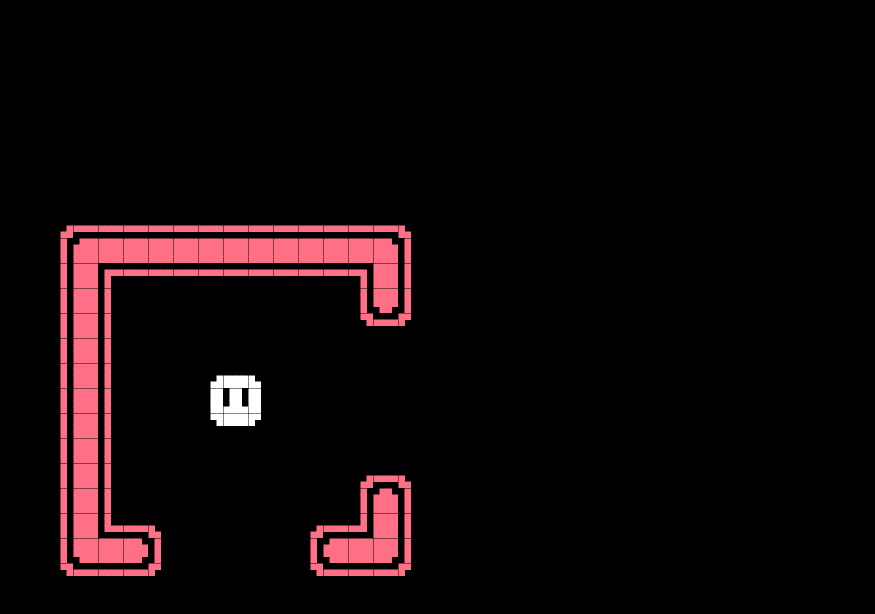
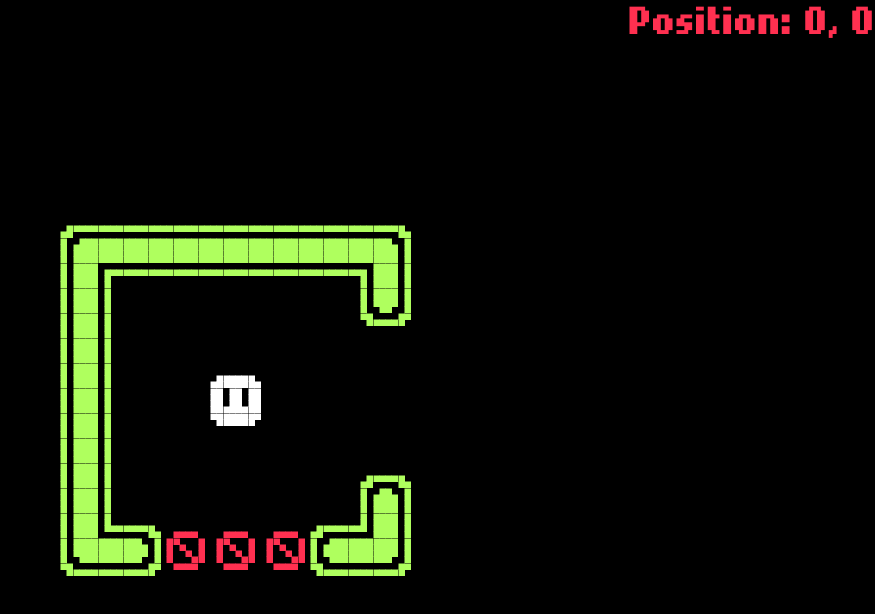
Before and after one commit to devsai9/malgo, a plain HTML site: page game/game.html in a window 1280 px wide. Shown: the whole page, without its empty margins (405-1280 px from the left). Drawn offline with Linux system fonts and the light colour scheme.

Commit message:
Added text

```diff
--- a/fonts/font_loader.css
+++ b/fonts/font_loader.css
@@ -1,5 +1,5 @@
 @font-face {
-    font-family: 'Nokia Phone';
+    font-family: 'NokiaPhone';
     src: url('nokiafc22.ttf') format('truetype');
     font-weight: normal;
     font-style: normal;
--- a/game/board.js
+++ b/game/board.js
@@ -63,7 +63,7 @@ export function getCell(direction) {
         }
 
         numCellsGenerated++;
-        return;
+        return newTile;
     }
 
     // Checking
@@ -89,7 +89,7 @@ export function getCell(direction) {
 
     // Procedural generation
     openings.forEach(opening => {
-        if (Math.random() < 0.5) {
+        if (Math.random() < 0.8) {
             newTile[opening] = true;
         }
     });
--- a/game/cell.js
+++ b/game/cell.js
@@ -106,6 +106,7 @@ export function movePlayer(dir) {
 
     if(xn > 3 || xn < -3 || yn > 3 || yn < -3) {
         const cellNew = Board.getCell(dir);
+        console.log(cellNew)
         loadCell(cellNew);
         if(dir === 0) pos.x = -3;
         else if(dir === 1) pos.y = 3;
--- a/game/game.html
+++ b/game/game.html
@@ -8,6 +8,7 @@
     <link rel="stylesheet" href="style.css">
 </head>
 <body>
+    <div style="font-family: 'NokiaPhone';"></div>
     <script src="script.js" type="module"></script>
 </body>
 </html>
--- a/game/graphics.js
+++ b/game/graphics.js
@@ -36,8 +36,7 @@ function scaleLen(l) {
 function transPos(x, y) {
     const w = dimensions.w;
     const h = dimensions.h;
-    const ratio = w / h;
-    if(ratio > 1) {
+    if(w > h) {
         // Too wide
         const offset = (w - h) * 0.5;
         const scale = h / resolution;
@@ -45,14 +44,17 @@ function transPos(x, y) {
     }
     else {
         // Too tall
-        const offset = (w - h) * 0.5;
-        const scale = h / resolution;
-        return [ (x * scale + offset) * dp, y * scale * dp ];
+        const offset = (h - w) * 0.5;
+        const scale = w / resolution;
+        console.log(`${offset}, ${scale}`);
+        return [ x * scale * dp, (y * scale + offset) * dp ];
     }
 }
 
-function sanitize(x) {
-    return Math.round(x) + 0.5;
+window.transPos = transPos;
+
+function sanitize(v) {
+    return Math.round(v) + 0.5;
 }
 
 function rotate(tile, dir) {
@@ -76,9 +78,10 @@ function rotate(tile, dir) {
 //window.addEventListener("resize", onResize);
 
 const displaySettings = {
-    block: "#ff7086",
+    block: "#afff5e",
     text: "#6ef8ff",
-    player: "#ffffff"
+    player: "#ffffff",
+    cone: "#ff3050"//"#ff7086"// "#ffb74a"
 };
 
 export function setDisplay(setting, value) {
@@ -112,4 +115,14 @@ export function clear(color) {
     ctx.fillRect(0, 0, canvas.width, canvas.height);
 }
 
+export function drawText(x, y, str, channel) {
+    const [ px, py ] = transPos(x, y);
+    const f = sanitize;
+    ctx.fillStyle = getDisplay(channel);
+    ctx.font = `100 ${scaleLen(5)}px NokiaPhone`;
+    ctx.textAlign = "left";
+    ctx.textBaseline = "top";
+    ctx.fillText(str, f(px), f(py));
+}
+
 //drawBlock(0, 0, 1, 0, "block");
--- a/game/script.js
+++ b/game/script.js
@@ -5,6 +5,17 @@ import * as Board from "./board.js";
 Graphics.clear();
 Cell.loadCell(Board.getInitial());
 Cell.drawCell();
+
+Graphics.drawBlock(-1, 3, 0, 5, "cone");
+Graphics.drawBlock(0, 3, 0, 5, "cone");
+Graphics.drawBlock(1, 3, 0, 5, "cone");
+
+const font = new FontFace("NokiaPhone", "url(../fonts/nokiafc22.ttf)");
+font.load().then((font) => {
+    document.fonts.add(font);
+    console.log("yes");
+    Graphics.drawText(127, 1, "Position: 0, 0", "cone");
+});
 
 
 document.body.addEventListener("keydown", (e) => {
--- a/game/style.css
+++ b/game/style.css
@@ -1,5 +1,5 @@
 * {
-    font-family: 'Nokia Phone', monospace;
+    font-family: 'NokiaPhone', monospace;
 }
 
 html, body {
--- a/game/tileset.js
+++ b/game/tileset.js
@@ -48,7 +48,27 @@ const _tiles = [
         1, 1, 1, 1, 1, 1, 1, 1,
         1, 1, 1, 1, 1, 1, 1, 1,
         0, 1, 1, 1, 1, 1, 1, 0,
-    ]
+    ],
+    // [
+    //     0, 0, 0, 0, 0, 0, 0, 0,
+    //     0, 0, 0, 0, 0, 0, 0, 0,
+    //     0, 0, 0, 1, 1, 0, 0, 0,
+    //     0, 0, 0, 1, 1, 0, 0, 0,
+    //     0, 0, 1, 0, 0, 1, 0, 0,
+    //     0, 0, 1, 1, 1, 1, 0, 0,
+    //     0, 0, 1, 0, 0, 1, 0, 0,
+    //     0, 1, 1, 1, 1, 1, 1, 0,
+    // ]
+    [
+        0, 0, 0, 0, 0, 0, 0, 0,
+        0, 0, 1, 1, 1, 1, 0, 0,
+        0, 1, 1, 0, 0, 0, 1, 0,
+        0, 1, 0, 1, 0, 0, 1, 0,
+        0, 1, 0, 0, 1, 0, 1, 0,
+        0, 1, 0, 0, 0, 1, 1, 0,
+        0, 0, 1, 1, 1, 1, 0, 0,
+        0, 0, 0, 0, 0, 0, 0, 0,
+    ],
 ];
 
 export default _tiles;
--- a/style.css
+++ b/style.css
@@ -1,5 +1,5 @@
 * {
-    font-family: 'Nokia Phone', monospace;
+    font-family: 'NokiaPhone', monospace;
 }
 
 body {
```
